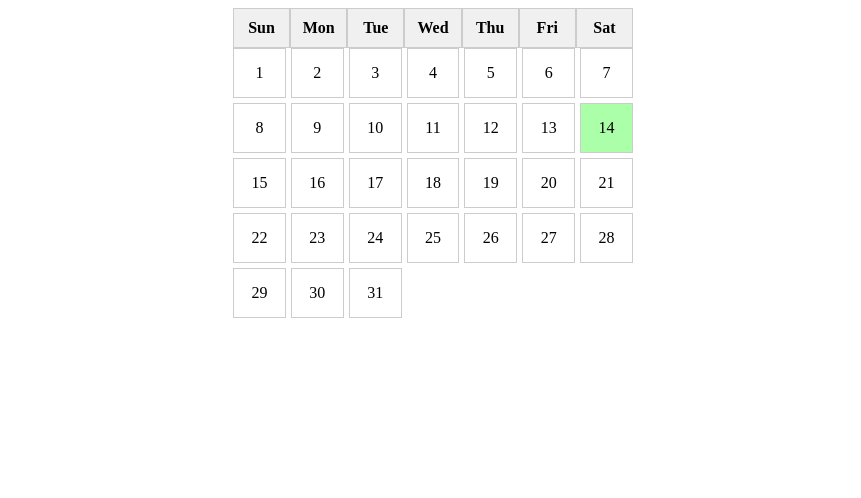
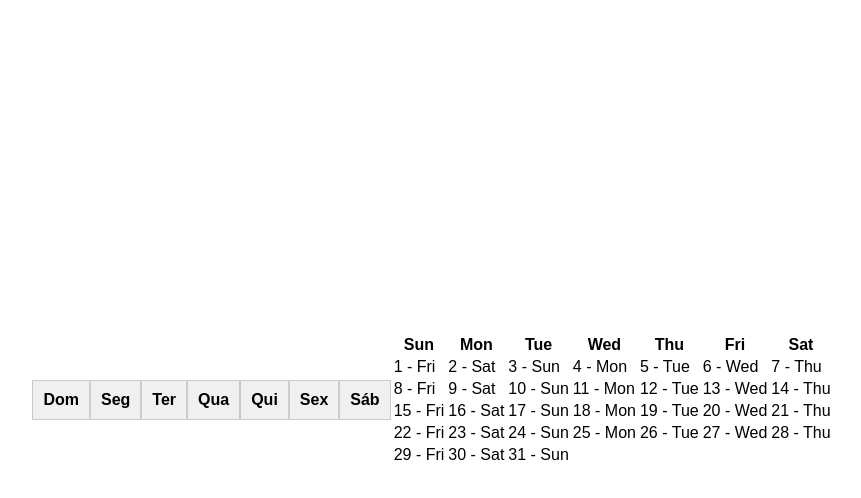
Before and after one commit to AdamiMath/calendarioapp, a website: page index.html in a window 1280 px wide. Shown: the whole page, without its empty margins (207-1068 px from the left). Drawn offline with nearby package versions, Linux system fonts and the light colour scheme.

Commit message:
atualização

```diff
--- a/calendar.mjs
+++ b/calendar.mjs
@@ -1,59 +1,51 @@
 document.addEventListener('DOMContentLoaded', function () {
-  const calendarContainer = document.getElementById('calendarContainer');
-  const today = moment();
-  const selectedDate = moment();
+  const startOfMonth = moment().startOf('month');
+  const diasNoMes = [];
 
-  function renderCalendar(monthToShow) {
-    calendarContainer.innerHTML = '';
-
-    // Container principal
-    const calendarWrapper = document.createElement('div');
-    calendarWrapper.classList.add('calendar-wrapper');
-
-    // Adiciona a linha dos dias da semana
-    const weekdaysElement = document.createElement('div');
-    weekdaysElement.classList.add('weekdays');
-    const startOfMonth = monthToShow.clone().startOf('month'); // Define startOfMonth here
-    for (let i = 0; i < 7; i++) {
-      const weekdayElement = document.createElement('div');
-      weekdayElement.classList.add('weekday');
-      weekdayElement.textContent = startOfMonth.clone().weekday(i).format('ddd');
-      weekdaysElement.appendChild(weekdayElement);
-    }
-    calendarWrapper.appendChild(weekdaysElement);
-
-    // Adiciona os dias do mês
-    const daysOfMonthElement = document.createElement('div');
-    daysOfMonthElement.classList.add('days-of-month');
-    const daysInMonth = monthToShow.daysInMonth(); // Calculate daysInMonth
-    for (let i = 0; i < daysInMonth; i++) {
-      const day = startOfMonth.clone().add(i, 'days');
-      const isToday = day.isSame(today, 'day');
-      const isSelected = day.isSame(selectedDate, 'day');
-
-      const dayElement = document.createElement('div');
-      dayElement.classList.add('day');
-      if (isToday) {
-        dayElement.classList.add('today');
-      }
-      if (isSelected) {
-        dayElement.classList.add('selected');
-      }
-      dayElement.textContent = day.format('D');
-      dayElement.addEventListener('click', function () {
-        selectedDate.year(day.year());
-        selectedDate.month(day.month());
-        selectedDate.date(day.date());
-        renderCalendar(monthToShow);
-      });
-
-      daysOfMonthElement.appendChild(dayElement);
-    }
-    calendarWrapper.appendChild(daysOfMonthElement);
-
-    // Adiciona o container principal ao documento
-    calendarContainer.appendChild(calendarWrapper);
+  // Preencher a array diasNoMes
+  const daysInMonth = startOfMonth.daysInMonth();
+  for (let i = 0; i < daysInMonth; i++) {
+    const day = startOfMonth.clone().add(i, 'days');
+    diasNoMes.push({
+      numero: day.date(),
+      semana: day.format('ddd')
+    });
   }
 
-  renderCalendar(today);
+  // Dividir a array em grupos de 7
+  const semanas = [];
+  while (diasNoMes.length > 0) {
+    semanas.push(diasNoMes.splice(0, 7));
+  }
+
+  // Criar e preencher a tabela HTML
+  const table = document.createElement('table');
+  const thead = document.createElement('thead');
+  const tbody = document.createElement('tbody');
+
+  // Cabeçalho com os nomes abreviados dos dias da semana
+  const headerRow = document.createElement('tr');
+  const diasDaSemana = ['Sun', 'Mon', 'Tue', 'Wed', 'Thu', 'Fri', 'Sat'];
+  diasDaSemana.forEach(dia => {
+    const headerCell = document.createElement('th');
+    headerCell.textContent = dia;
+    headerRow.appendChild(headerCell);
+  });
+  thead.appendChild(headerRow);
+
+  semanas.forEach(semana => {
+    const row = document.createElement('tr');
+
+    semana.forEach(dia => {
+      const cell = document.createElement('td');
+      cell.textContent = `${dia.numero} - ${dia.semana}`;
+      row.appendChild(cell);
+    });
+
+    tbody.appendChild(row);
+  });
+
+  table.appendChild(thead);
+  table.appendChild(tbody);
+  document.body.appendChild(table);
 });
--- a/index.html
+++ b/index.html
@@ -3,15 +3,26 @@
 <head>
   <meta charset="UTF-8">
   <meta name="viewport" content="width=device-width, initial-scale=1.0">
-  <script src="https://cdn.jsdelivr.net/momentjs/latest/moment.min.js"></script>
   <link rel="stylesheet" href="style.css">
-  <title>Calendário Flexível</title>
+  <title>Calendário</title>
 </head>
 <body>
+  <div class="calendar">
+    <div class="weekdays">
+      <div class="weekday">Dom</div>
+      <div class="weekday">Seg</div>
+      <div class="weekday">Ter</div>
+      <div class="weekday">Qua</div>
+      <div class="weekday">Qui</div>
+      <div class="weekday">Sex</div>
+      <div class="weekday">Sáb</div>
+    </div>
+    <div class="days">
+      <!-- Cards para os números serão adicionados dinamicamente aqui -->
+    </div>
+  </div>
 
-  <div class="calendar-container" id="calendarContainer"></div>
-
-
+  <script src="https://cdnjs.cloudflare.com/ajax/libs/moment.js/2.29.1/moment.min.js"></script>
   <script src="calendar.mjs"></script>
 </body>
 </html>
--- a/style.css
+++ b/style.css
@@ -1,54 +1,63 @@
-/* Adicione estilos para o container principal */
-.calendar-wrapper {
+body {
+    font-family: 'Arial', sans-serif;
     display: flex;
-    flex-direction: column;
-    max-width: 400px;
-    margin: auto;
+    justify-content: center;
+    align-items: center;
+    height: 100vh;
+    margin: 0;
   }
 
-  /* Adicione estilos para a linha dos dias da semana */
+  .calendar {
+
+    text-align: center;
+  }
+
   .weekdays {
     display: flex;
     background-color: #f0f0f0;
     font-weight: bold;
   }
 
-  /* Adicione estilos para cada dia da semana */
   .weekday {
     flex: 1;
-    text-align: center;
     padding: 10px;
     border: 1px solid #ccc;
   }
 
-  /* Adicione estilos para os dias do mês */
-  .days-of-month {
+  .days {
     display: grid;
     grid-template-columns: repeat(7, 1fr);
     gap: 5px;
   }
 
-  /* Adicione estilos para cada dia do mês */
   .day {
-    flex: 1 0 14.28%;
     text-align: center;
     padding: 15px;
     border: 1px solid #ccc;
+    border-radius: 8px;
     cursor: pointer;
-    transition: background-color 0.3s ease;
+    transition: background-color 0.3s ease, transform 0.3s ease;
   }
 
-  /* Adicione estilos para destacar o dia de hoje */
+  .day:hover {
+    background-color: #e6e6e6;
+    transform: scale(1.05); /* Efeito de escala ao passar o mouse */
+  }
+
   .today {
     background-color: #c0e4ff;
+    border: 2px solid #4285f4; /* Borda mais destacada para o dia atual */
   }
 
-  /* Adicione estilos para destacar o dia selecionado */
   .selected {
     background-color: #aaffa8;
+    border: 2px solid #34a853; /* Borda mais destacada para o dia selecionado */
   }
 
-  /* Adicione efeito de hover nos dias */
-  .day:hover {
-    background-color: #e6e6e6;
+  .sunday {
+    color: #d9534f; /* Cor para destacar os domingos */
   }
+
+  .saturday {
+    color: #4285f4; /* Cor para destacar os sábados */
+  }
```
